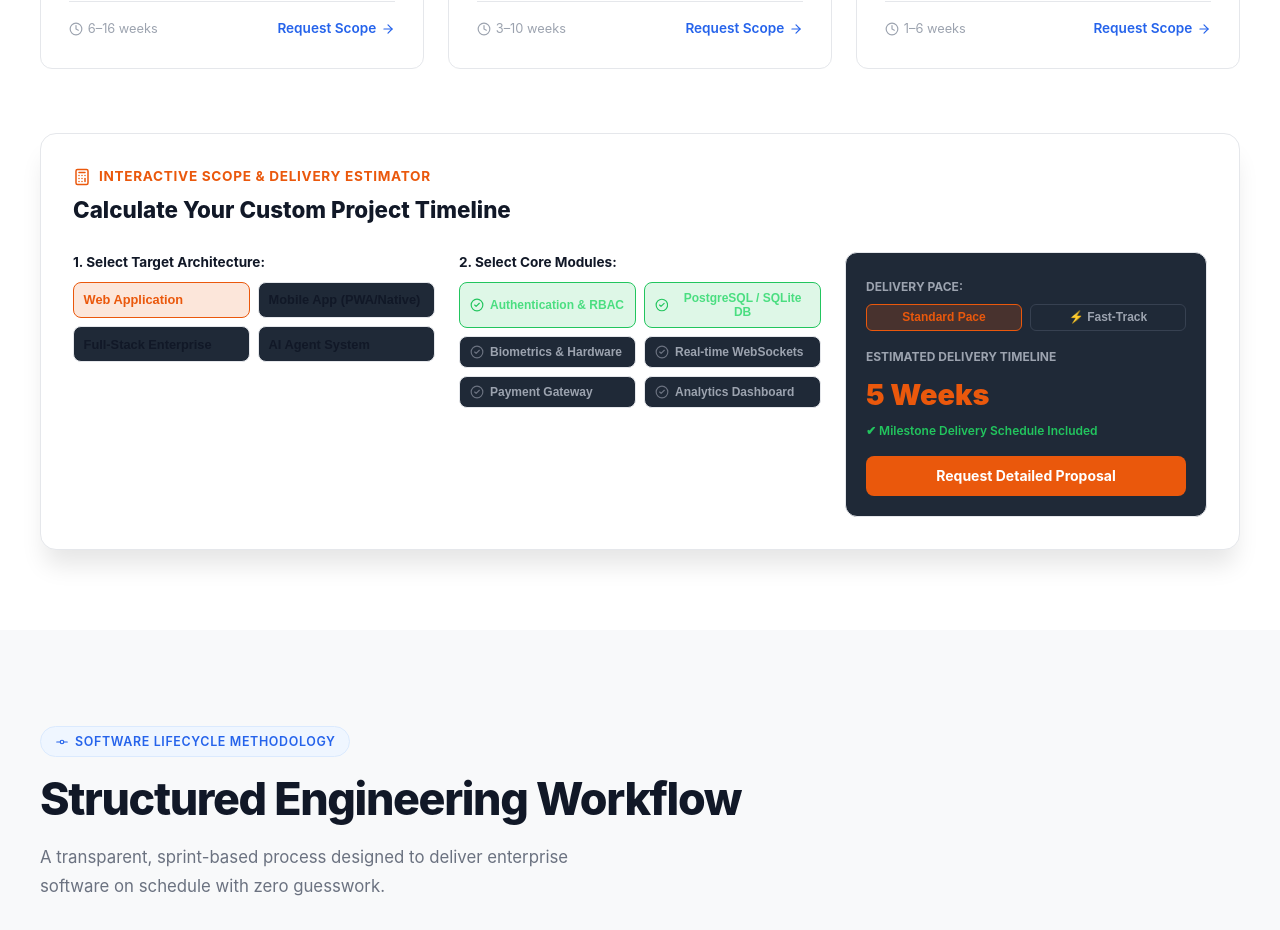
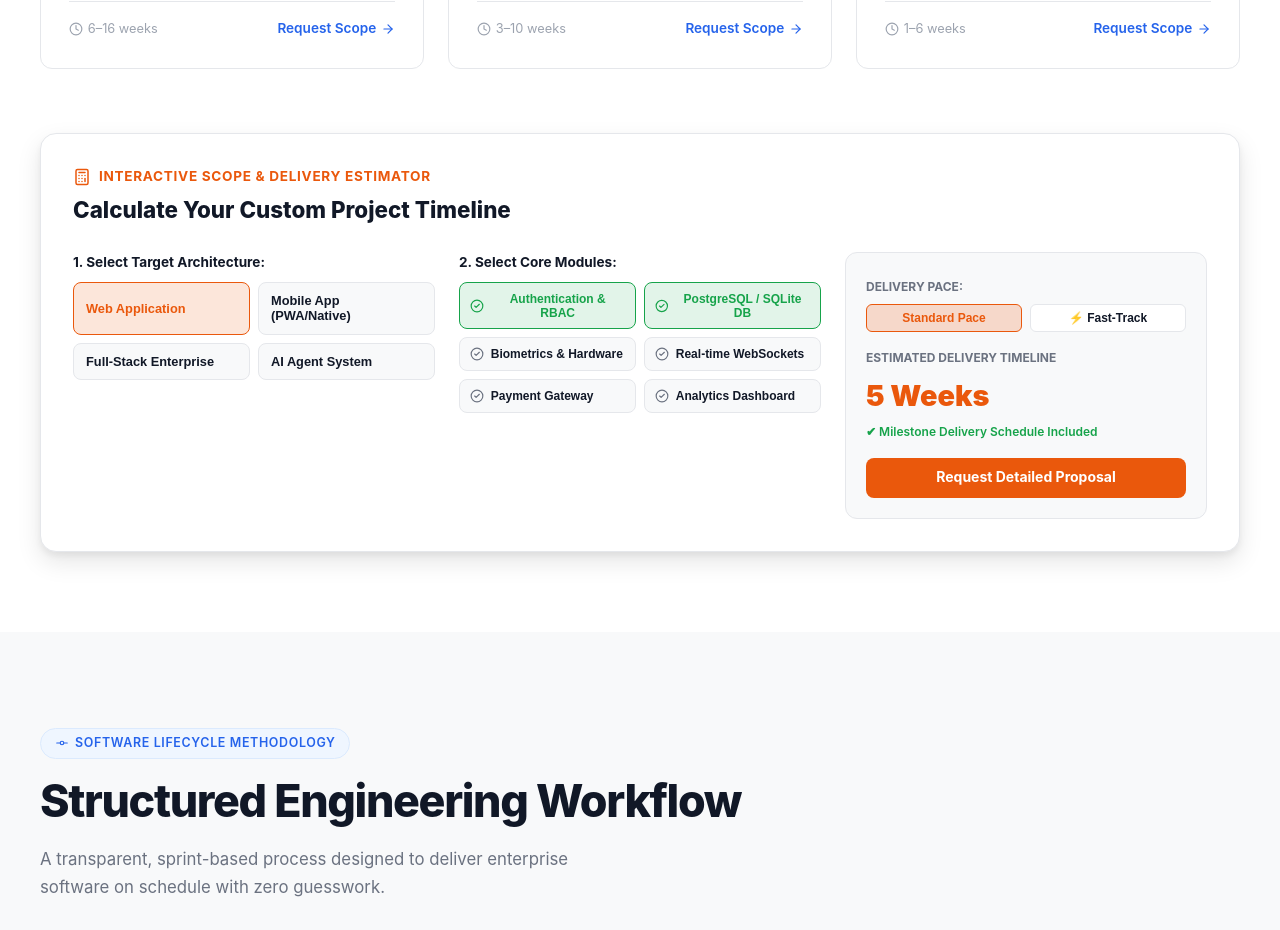
Before and after one commit to Tarun7358/rdkwebsite, a React (Vite) app in the folder frontend/: page / in a window 1280 px wide. Shown: the part 2260-3190 px from the top of the page. Built offline with nearby package versions, Linux system fonts and the light colour scheme; no server answers.

Commit message:
Fix UI contrast for Interactive Scope Estimator target architecture buttons

```diff
--- a/frontend/src/components/public/Services.tsx
+++ b/frontend/src/components/public/Services.tsx
@@ -125,17 +125,17 @@ export const Services: React.FC = () => {
         </div>
 
         {/* Interactive Scope & Timeline Estimator */}
-        <div style={{ marginTop: '4rem', background: 'var(--card, #111827)', border: '1px solid var(--border, #374151)', borderRadius: '16px', padding: '2rem', boxShadow: '0 20px 25px -5px rgba(0,0,0,0.1)' }}>
+        <div style={{ marginTop: '4rem', background: 'var(--card)', border: '1px solid var(--border)', borderRadius: '16px', padding: '2rem', boxShadow: 'var(--shadow-lg)' }}>
           <div style={{ display: 'flex', alignItems: 'center', gap: '0.5rem', color: '#ea580c', fontWeight: 700, fontSize: '0.85rem', textTransform: 'uppercase', letterSpacing: '0.05em' }}>
             <Calculator size={18} /> Interactive Scope & Delivery Estimator
           </div>
-          <h3 style={{ fontSize: '1.4rem', fontWeight: 800, margin: '0.3rem 0 1rem 0' }}>Calculate Your Custom Project Timeline</h3>
+          <h3 style={{ fontSize: '1.4rem', fontWeight: 800, margin: '0.3rem 0 1rem 0', color: 'var(--text)' }}>Calculate Your Custom Project Timeline</h3>
 
           <div style={{ display: 'grid', gridTemplateColumns: 'repeat(auto-fit, minmax(280px, 1fr))', gap: '1.5rem', marginTop: '1.5rem' }}>
 
             {/* Step 1: Platform Selection */}
             <div>
-              <label style={{ fontSize: '0.85rem', fontWeight: 700, color: 'var(--text, #ffffff)', display: 'block', marginBottom: '0.5rem' }}>
+              <label style={{ fontSize: '0.85rem', fontWeight: 700, color: 'var(--text)', display: 'block', marginBottom: '0.5rem' }}>
                 1. Select Target Architecture:
               </label>
               <div style={{ display: 'grid', gridTemplateColumns: '1fr 1fr', gap: '0.5rem' }}>
@@ -149,15 +149,16 @@ export const Services: React.FC = () => {
                     key={item.id}
                     onClick={() => setPlatformType(item.id as any)}
                     style={{
-                      padding: '0.6rem',
+                      padding: '0.65rem 0.75rem',
                       borderRadius: '8px',
-                      border: `1px solid ${platformType === item.id ? '#ea580c' : 'var(--border, #374151)'}`,
-                      background: platformType === item.id ? 'rgba(234, 88, 12, 0.15)' : 'var(--surface, #1f2937)',
-                      color: platformType === item.id ? '#ea580c' : 'var(--text, #ffffff)',
+                      border: `1px solid ${platformType === item.id ? '#ea580c' : 'var(--border)'}`,
+                      background: platformType === item.id ? 'rgba(234, 88, 12, 0.15)' : 'var(--bg2)',
+                      color: platformType === item.id ? '#ea580c' : 'var(--text)',
                       fontSize: '0.8rem',
-                      fontWeight: 600,
+                      fontWeight: 700,
                       cursor: 'pointer',
-                      textAlign: 'left'
+                      textAlign: 'left',
+                      transition: 'all 0.2s'
                     }}
                   >
                     {item.label}
@@ -168,7 +169,7 @@ export const Services: React.FC = () => {
 
             {/* Step 2: Required Modules */}
             <div>
-              <label style={{ fontSize: '0.85rem', fontWeight: 700, color: 'var(--text, #ffffff)', display: 'block', marginBottom: '0.5rem' }}>
+              <label style={{ fontSize: '0.85rem', fontWeight: 700, color: 'var(--text)', display: 'block', marginBottom: '0.5rem' }}>
                 2. Select Core Modules:
               </label>
               <div style={{ display: 'grid', gridTemplateColumns: '1fr 1fr', gap: '0.5rem' }}>
@@ -187,17 +188,18 @@ export const Services: React.FC = () => {
                       display: 'flex',
                       alignItems: 'center',
                       gap: '0.4rem',
-                      padding: '0.5rem 0.6rem',
+                      padding: '0.55rem 0.65rem',
                       borderRadius: '8px',
-                      border: `1px solid ${selectedFeatures.includes(feat.id) ? '#22c55e' : 'var(--border, #374151)'}`,
-                      background: selectedFeatures.includes(feat.id) ? 'rgba(34, 197, 94, 0.15)' : 'var(--surface, #1f2937)',
-                      color: selectedFeatures.includes(feat.id) ? '#4ade80' : 'var(--text3, #9ca3af)',
+                      border: `1px solid ${selectedFeatures.includes(feat.id) ? '#16a34a' : 'var(--border)'}`,
+                      background: selectedFeatures.includes(feat.id) ? 'rgba(22, 163, 74, 0.12)' : 'var(--bg2)',
+                      color: selectedFeatures.includes(feat.id) ? '#16a34a' : 'var(--text)',
                       fontSize: '0.75rem',
-                      fontWeight: 600,
-                      cursor: 'pointer'
+                      fontWeight: 700,
+                      cursor: 'pointer',
+                      transition: 'all 0.2s'
                     }}
                   >
-                    <CheckCircle2 size={14} color={selectedFeatures.includes(feat.id) ? '#22c55e' : '#6b7280'} />
+                    <CheckCircle2 size={14} color={selectedFeatures.includes(feat.id) ? '#16a34a' : 'var(--text2)'} />
                     {feat.label}
                   </button>
                 ))}
@@ -205,9 +207,9 @@ export const Services: React.FC = () => {
             </div>
 
             {/* Step 3: Estimated Calculation Box */}
-            <div style={{ background: 'var(--surface, #1f2937)', padding: '1.25rem', borderRadius: '12px', border: '1px solid var(--border, #374151)', display: 'flex', flexDirection: 'column', justifyContent: 'space-between' }}>
+            <div style={{ background: 'var(--bg2)', padding: '1.25rem', borderRadius: '12px', border: '1px solid var(--border)', display: 'flex', flexDirection: 'column', justifyContent: 'space-between' }}>
               <div>
-                <span style={{ fontSize: '0.75rem', color: 'var(--text3, #9ca3af)', fontWeight: 700, textTransform: 'uppercase' }}>
+                <span style={{ fontSize: '0.75rem', color: 'var(--text2)', fontWeight: 700, textTransform: 'uppercase' }}>
                   Delivery Pace:
                 </span>
                 <div style={{ display: 'flex', gap: '0.5rem', marginTop: '0.3rem', marginBottom: '0.75rem' }}>
@@ -215,11 +217,11 @@ export const Services: React.FC = () => {
                     onClick={() => setTimelineSpeed('standard')}
                     style={{
                       flex: 1,
-                      padding: '0.35rem',
+                      padding: '0.4rem',
                       borderRadius: '6px',
-                      border: `1px solid ${timelineSpeed === 'standard' ? '#ea580c' : '#374151'}`,
-                      background: timelineSpeed === 'standard' ? 'rgba(234, 88, 12, 0.2)' : 'transparent',
-                      color: timelineSpeed === 'standard' ? '#ea580c' : '#9ca3af',
+                      border: `1px solid ${timelineSpeed === 'standard' ? '#ea580c' : 'var(--border)'}`,
+                      background: timelineSpeed === 'standard' ? 'rgba(234, 88, 12, 0.2)' : 'var(--card)',
+                      color: timelineSpeed === 'standard' ? '#ea580c' : 'var(--text)',
                       fontSize: '0.75rem',
                       fontWeight: 700,
                       cursor: 'pointer'
@@ -231,11 +233,11 @@ export const Services: React.FC = () => {
                     onClick={() => setTimelineSpeed('express')}
                     style={{
                       flex: 1,
-                      padding: '0.35rem',
+                      padding: '0.4rem',
                       borderRadius: '6px',
-                      border: `1px solid ${timelineSpeed === 'express' ? '#ea580c' : '#374151'}`,
-                      background: timelineSpeed === 'express' ? 'rgba(234, 88, 12, 0.2)' : 'transparent',
-                      color: timelineSpeed === 'express' ? '#ea580c' : '#9ca3af',
+                      border: `1px solid ${timelineSpeed === 'express' ? '#ea580c' : 'var(--border)'}`,
+                      background: timelineSpeed === 'express' ? 'rgba(234, 88, 12, 0.2)' : 'var(--card)',
+                      color: timelineSpeed === 'express' ? '#ea580c' : 'var(--text)',
                       fontSize: '0.75rem',
                       fontWeight: 700,
                       cursor: 'pointer'
@@ -245,13 +247,13 @@ export const Services: React.FC = () => {
                   </button>
                 </div>
 
-                <span style={{ fontSize: '0.75rem', color: 'var(--text3, #9ca3af)', fontWeight: 700, textTransform: 'uppercase' }}>
+                <span style={{ fontSize: '0.75rem', color: 'var(--text2)', fontWeight: 700, textTransform: 'uppercase' }}>
                   Estimated Delivery Timeline
                 </span>
                 <div style={{ fontSize: '1.8rem', fontWeight: 900, color: '#ea580c', marginTop: '0.2rem' }}>
                   {getEstimatedDuration()}
                 </div>
-                <div style={{ fontSize: '0.75rem', color: '#22c55e', marginTop: '0.2rem', fontWeight: 600 }}>
+                <div style={{ fontSize: '0.75rem', color: '#16a34a', marginTop: '0.2rem', fontWeight: 600 }}>
                   ✔ Milestone Delivery Schedule Included
                 </div>
               </div>
```
